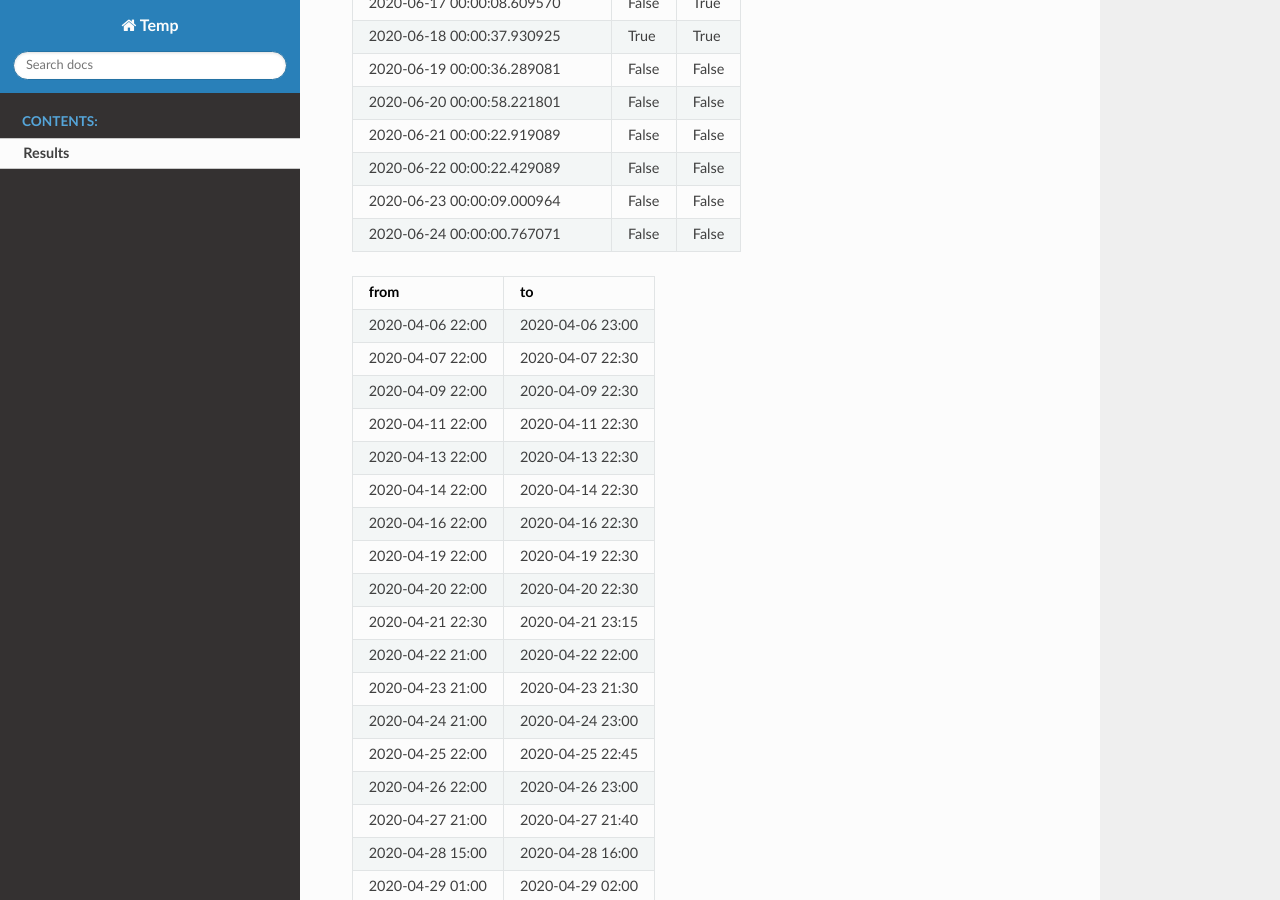
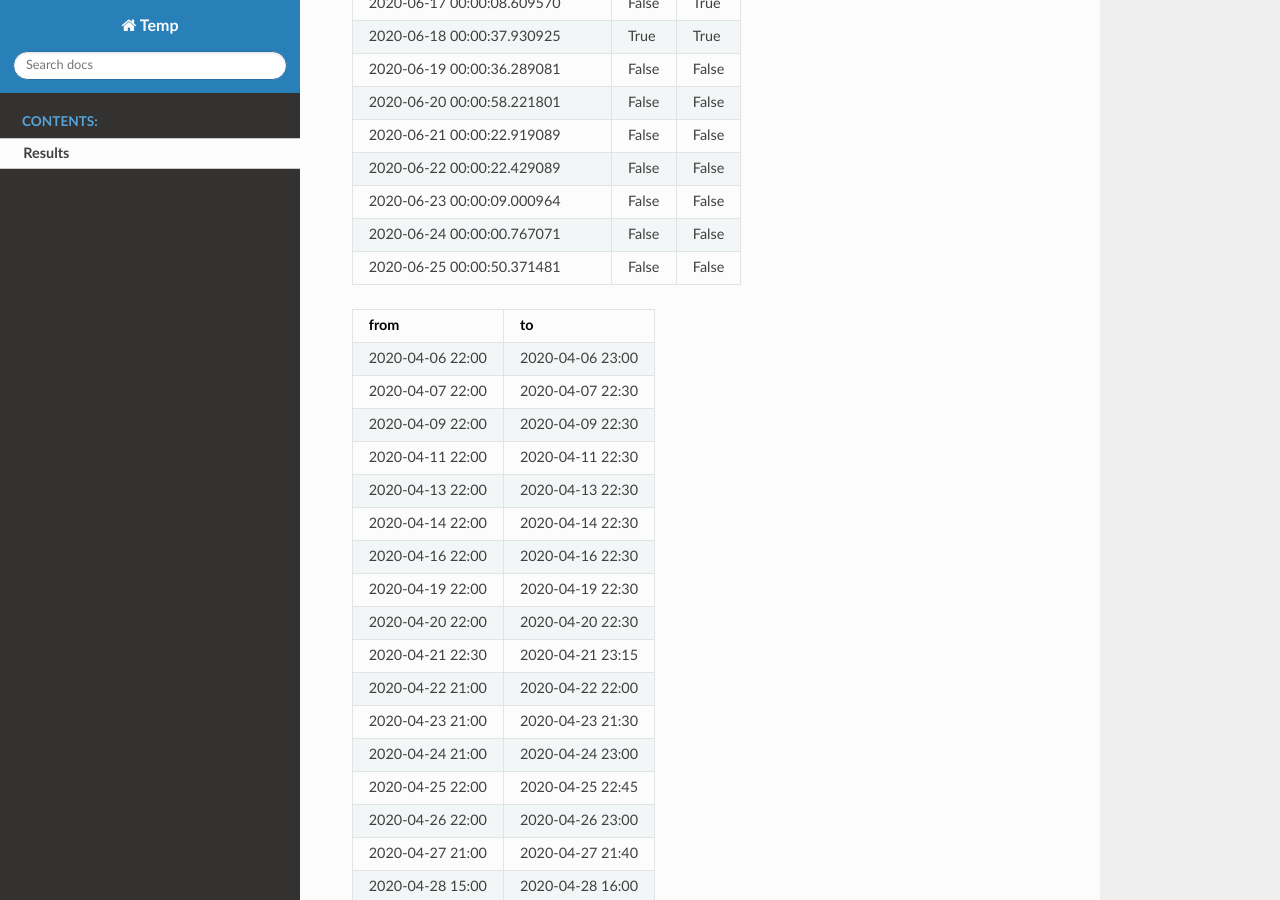
Before and after one commit to shlomow/queries-results, a Sphinx documentation site: the page built from source/results.rst, in a window 1280 px wide and 900 px high, scrolled down 2627 px. Built offline with Sphinx 7.4.7 and the Read the Docs theme 2.0.0, drawn with Linux system fonts in a browser that asks for light colours.

Commit message:
update results

```diff
--- a/source/results.rst
+++ b/source/results.rst
@@ -88,6 +88,7 @@ forth experiment: 18.06.2020
    2020-06-22 00:00:22.429089, False, False
    2020-06-23 00:00:09.000964, False, False
    2020-06-24 00:00:00.767071, False, False
+   2020-06-25 00:00:50.371481, False, False
 
 .. csv-table::
    :header: "from", "to"
```
Also changed, not shown: results.json (+1 -1 lines).
